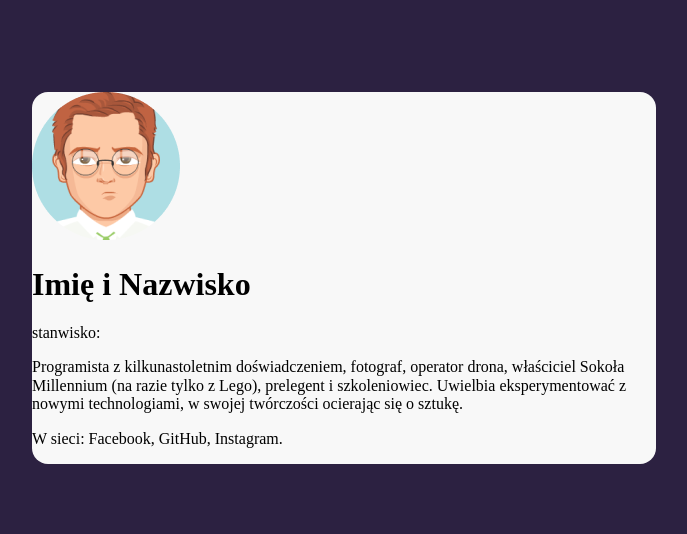
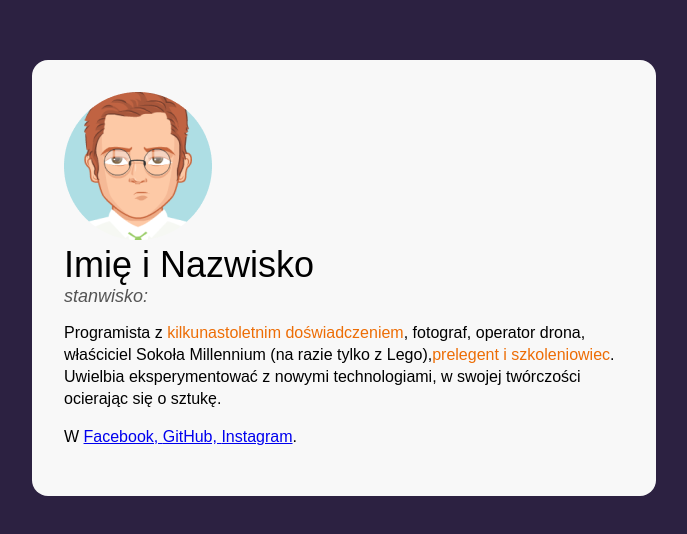
Before and after one commit to michalmaj1987/business-card, a plain HTML site: page index.html in a window 1280 px wide. Shown: the part 122-656 px from the top of the page, without its empty margins (296-983 px from the left). Drawn offline with Linux system fonts and the light colour scheme.

Commit message:
complet BEM

```diff
--- a/index.html
+++ b/index.html
@@ -12,19 +12,22 @@
 
 <body>
   <main class="main">
-    <article>
-      <img src="avatar.png" alt="Zdjęcie Imię i Nazwisko">
-      <header>
-        <h1>Imię i Nazwisko</h1>
-        <p>stanwisko:</p>
+    <article class="person">
+      <img class="person__picture" src="avatar.png" alt="Zdjęcie Imię i Nazwisko">
+      <header class="person__info">
+        <h1 class="person__name">Imię i Nazwisko</h1>
+        <p class="person__position">stanwisko:</p>
       </header>
-      <p>
-        Programista z kilkunastoletnim doświadczeniem, fotograf, operator drona, właściciel Sokoła Millennium (na razie
-        tylko z Lego), prelegent i szkoleniowiec. Uwielbia eksperymentować z nowymi technologiami, w swojej twórczości
+      <p class="person__description">
+        Programista z <strong class="special">kilkunastoletnim doświadczeniem</strong>, fotograf, operator drona,
+        właściciel Sokoła Millennium (na razie
+        tylko z Lego),<strong class="special">prelegent i szkoleniowiec</strong>. Uwielbia eksperymentować z nowymi
+        technologiami, w swojej twórczości
         ocierając się o sztukę.
       </p>
-      <p>
-        W sieci: Facebook, GitHub, Instagram.
+      <p class="person__description">
+        W <a class="person__link" href="#"> Facebook, </a><a class="person__link" href="#"> GitHub, </a> <a
+          class="person__link" href="#">Instagram</a>.
       </p>
     </article>
   </main>
--- a/style.css
+++ b/style.css
@@ -1,14 +1,51 @@
+html{
+  box-sizing: border-box;
+}
+
+*,*:before, *::after {
+box-sizing: inherit;
+}
+
 body{
   background-color: #2C2141;
   display: flex;
   align-items: center;
   justify-content: center;
   min-height: 100vh;
+  font-family:Arial, Helvetica, sans-serif ;
 
 }
 .main{
   background: #F8F8F8;
   border-radius: 16px;
   width: 624px;
+  margin: 16px;
+  padding: 32px;
 
 }
+.person{
+
+}
+
+.person__description{
+  font-size: 16px;
+  line-height: 22px;
+
+}
+.person__name{
+font-size: 36px;
+margin: 0;
+font-weight: normal;
+}
+.person__position{
+  font-size: 18px;
+  color: #545454;
+  margin: 0;
+  font-style: italic;
+
+}
+.special{
+  color: #ED6D05;
+  font-weight: normal;
+
+}
```
